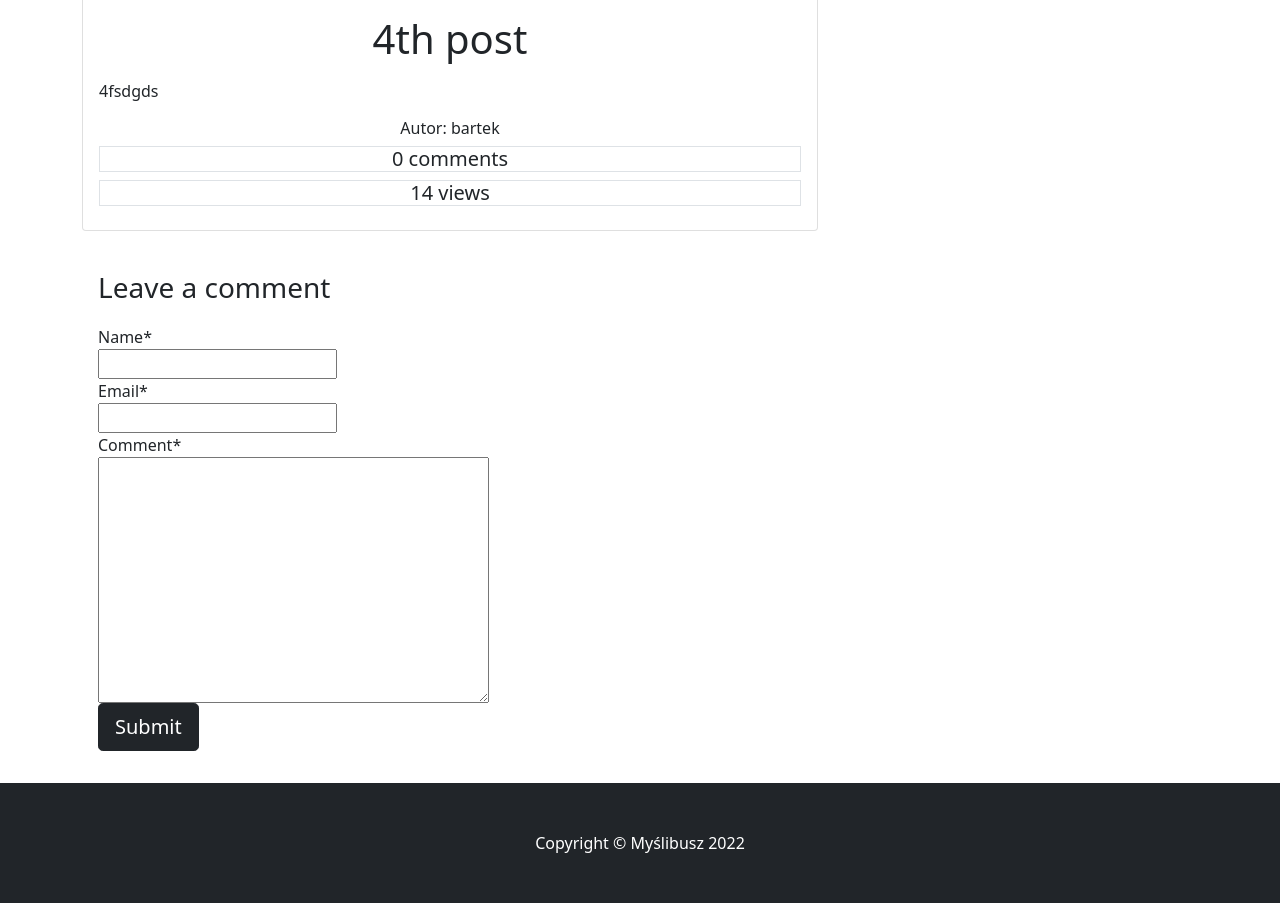
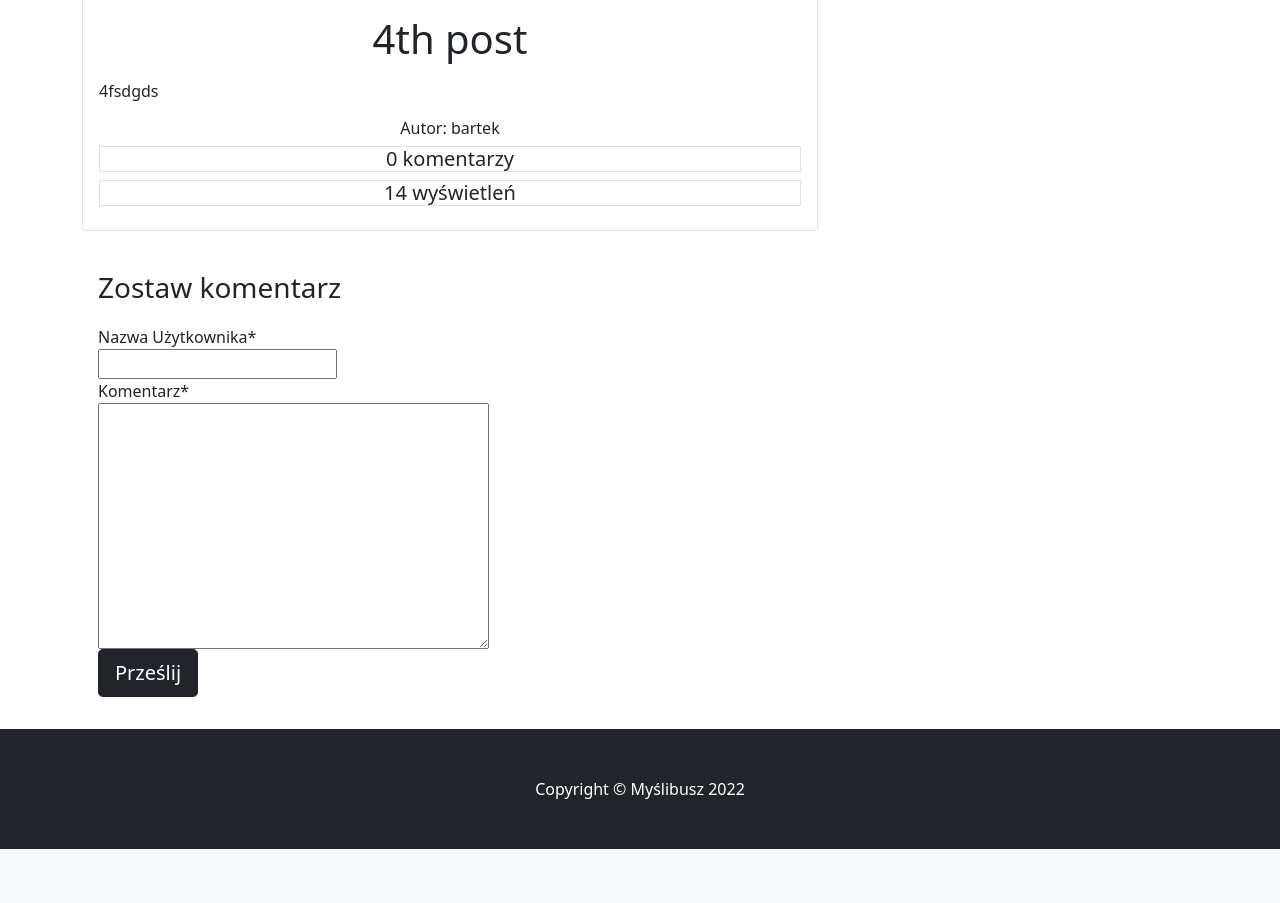
Before and after one commit to bartdebek/Personal-Blog, a Django app: page /photoblog/post_detail/12/ in a window 1280 px wide. Shown: the part 712-1615 px from the top of the page. After the commit the page ends 1561 px from the top, so only its background shows below. Run offline with Django 4.2, Linux system fonts and the light colour scheme; data comes from the database, SQL or seed files in the repository; both versions use the stored data as it was after the commit; some libraries are stand-ins or nearby versions.

Commit message:
add signup page, translated some website content

```diff
--- a/photoblog/forms.py
+++ b/photoblog/forms.py
@@ -6,7 +6,8 @@ from django.utils.translation import gettext_lazy as _
 class CommentForm(forms.ModelForm):
     class Meta:
         model = Comment
-        fields = ('name', 'email', 'body')
+        fields = ('name', 'body')
         labels = {
-            'body': _('Comment'),
+            'body': _('Komentarz'),
+            'name':_('Nazwa Użytkownika'),
         }
--- a/photoblog/models.py
+++ b/photoblog/models.py
@@ -39,7 +39,7 @@ class Post(models.Model):
     def get_year(self):
         return self.created_date.year
 
-# BLOG IMAGES
+# BLOG IMAGES - unused
 class BlogImage (models.Model):
     blog = models.ForeignKey(Post, on_delete=models.CASCADE)
     image = models.ImageField(upload_to='photoblog/static/photoblog/')
--- a/photoblog/templates/photoblog/base.html
+++ b/photoblog/templates/photoblog/base.html
@@ -35,8 +35,11 @@
                         <a class="nav-link" aria-current="page" href="{% url 'logout' %}">Wyloguj</a>
                         {% else %}
                         <a class="nav-link" aria-current="page" href="{% url 'login' %}">Zaloguj</a>
-                        {% endif %}
                     </li>
+                    <li class="nav-item">
+                        <a class="nav-link" aria-current="page" href="{% url 'photoblog:signup' %}">Załóż konto</a>
+                    </li>
+                    {% endif %}
                     </li>
                 </ul>
             </div>
@@ -53,7 +56,7 @@
                 <!-- Search widget-->
                  <div class="card mb-4">
                     <div class="card-header">
-                    Search
+                    Szukaj
                     </div>
                 <div class="card-body">
                     <div class="input-group">
--- a/photoblog/templates/photoblog/home.html
+++ b/photoblog/templates/photoblog/home.html
@@ -20,7 +20,7 @@
             <a href="/photoblog/post_detail/{{post.id}}"><img class="card-img-top" src="{{post.image.url}}" alt="..." /></a>
             <div class="card-body px-xxl-5">
                 <h1 class="card-title" align="center">{{ post.title }}</h1>
-                <p class="card-text justify-content-start">{{ post.content | linebreaks | slice:":400"}} <a href="/photoblog/post_detail/{{post.id}}">...czytaj dalej</a></p>
+                <p class="card-text justify-content-start">{{ post.content | linebreaks | truncatewords:40 }} <a href="/photoblog/post_detail/{{post.id}}">czytaj dalej</a></p>
                 <ul class="list-group list-group-flush">
                     <li class="list-group-item">
                         {% if post.comments.count != 0 %}
@@ -30,7 +30,7 @@
                     </li>
                     <li class="list-group-item">
                         <img src="{% static 'photoblog/view_icon.png' %}" height="25">
-                        {{ post.blog_views | intword }} views
+                        {{ post.blog_views | intword }} wyświetleń
                     </li>
                 </ul>
             </div>
--- a/photoblog/templates/photoblog/logged_out.html
+++ b/photoblog/templates/photoblog/logged_out.html
@@ -9,8 +9,8 @@
 {% endblock %}
 {% block content %}
 <div class="col-lg-8">
-    <p>You have been logged out!</p>
-    <a href="{% url 'login' %}">Click here to Log In!</a>
+    <p>Zostałeś wylogowany!</p>
+    <a href="{% url 'login' %}">Kliknij tutaj aby się zalogować!</a>
 </div>
 
 
--- a/photoblog/templates/photoblog/post_archive_year.html
+++ b/photoblog/templates/photoblog/post_archive_year.html
@@ -20,7 +20,7 @@
                 <div class="card-body">
                   <h5 class="card-title" align="center">{{ post.title }}</h5>
                   <div class="card-footer">
-                    <small class="text-muted">Added {{ post.get_date }} </small>
+                    <small class="text-muted">Dodano {{ post.get_date }} </small>
                   </div>
                 </div>
             </div>
--- a/photoblog/templates/photoblog/post_detail.html
+++ b/photoblog/templates/photoblog/post_detail.html
@@ -16,8 +16,8 @@
                 <p class="card-text justify-content-start">{{ post.content | linebreaks }}</p>
                 <!-- comments -->
                 <h6 align="center">Autor: {{ post.author }}</h6>
-                <h5 class="border" align="center">{{ comments.count }} comments</h5>
-                <h5 class="border" align="center">{{ post.blog_views }} views</h5>
+                <h5 class="border" align="center">{{ comments.count }} komentarzy</h5>
+                <h5 class="border" align="center">{{ post.blog_views }} wyświetleń</h5>
                 <ul class="list-group">
                 {% for comment in comments %}
                     <div class="comments" style="padding: 10px;">
@@ -38,14 +38,14 @@
     <div class="card-body">
         {% if new_comment %}
         <div class="alert alert-success" role="alert">
-        Your comment is awaiting moderation
+        Twój komentarz czeka na zatwierdzenie
         </div>
         {% else %}
-        <h3>Leave a comment</h3>
+        <h3>Zostaw komentarz</h3>
         <form method="post" style="margin-top: 1.3em;">
         {% csrf_token %}
         {{ comment_form |crispy }}
-        <button type="submit" class="btn btn-dark  btn-lg">Submit</button>
+        <button type="submit" class="btn btn-dark  btn-lg">Prześlij</button>
         </form>
         {% endif %}
     </div>
--- a/photoblog/templates/photoblog/profile.html
+++ b/photoblog/templates/photoblog/profile.html
@@ -9,7 +9,7 @@
 {% endblock %}
 {% block content %}
 <div class="col-lg-8">
-    <h1>Welcome to your profile {{user.username}}</h1>
+    <h1>Witaj na swoim profilu {{user.username}}</h1>
 </div>
 
 
--- a/photoblog/views.py
+++ b/photoblog/views.py
@@ -71,7 +71,7 @@ class SignUpView(CreateView):
 
     form_class = UserCreationForm
     success_url = reverse_lazy('login')
-    template_name = 'photoblog/signup.html'
+    template_name = 'registration/signup.html'
 
 # PROFILE PAGE
 @login_required
```
Also changed, not shown: db.sqlite3, templates/registration/signup.html (renamed from photoblog/templates/photoblog/signup.html).
